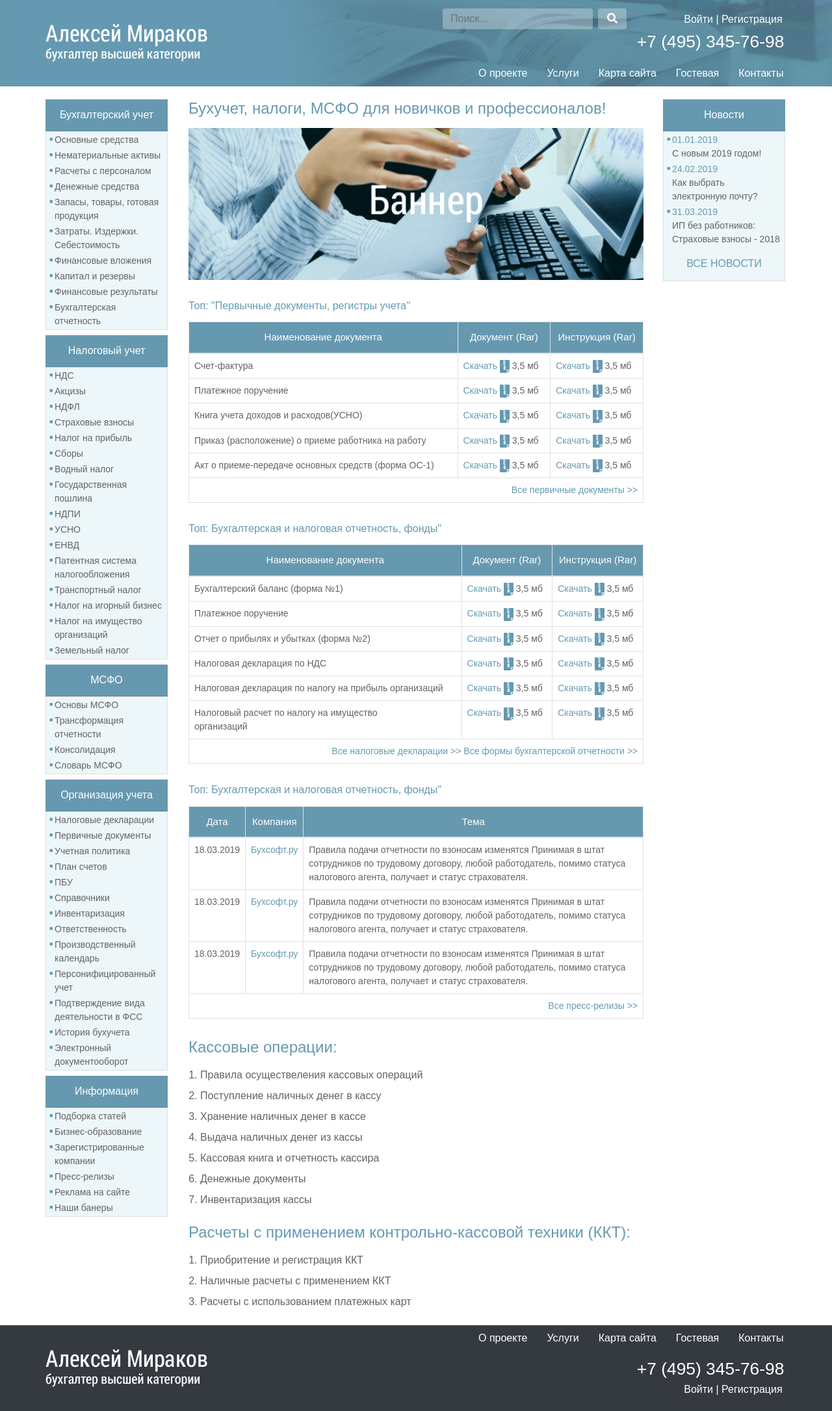
After one commit to Lucky3337/finance, a Django app: template main_app/templates/main_app/content.html in a window 1280 px wide. The commit adds this page. Shown: the whole page at 65% size. Run offline with Django 3.2, Linux system fonts and the light colour scheme; the template is opened without the code that fills it, so the values that code supplies are empty; some libraries are stand-ins or nearby versions.

Commit message:
add accounts application

```diff
--- a/main_app/templates/main_app/base.html
+++ b/main_app/templates/main_app/base.html
@@ -11,9 +11,31 @@
 {% endblock %}
 
 <!-- Content !-->
-        {% include 'main_app/body.html' %}
-        {% block body %}
+<div class="container-fluid">
+    <div class="container padding">
+        <div class="row text-center padding">
+            <div class="col-md-2 left-menu">
+            {% include 'main_app/right_menu.html' %}
+            {% block right_menu %}
             {% endblock %}
+            </div>
+
+            <div class="col-md-8 text-left middle-content">
+                {% block content %}
+                {% endblock %}
+            </div>
+
+            <div class="col-md-2">
+                <div class="row">
+                    {% include 'main_app/news.html' %}
+                    {% block news %}
+                    {% endblock %}
+                </div>
+            </div>
+        </div>
+    </div>
+</div>
+
 
 <!-- Footer !-->
 {% include 'main_app/footer.html' %}
--- a/main_app/templates/main_app/body.html
+++ b/main_app/templates/main_app/body.html
@@ -330,8 +330,8 @@
                     <li>Наличные расчеты с применением ККТ</li>
                     <li>Расчеты с использованием платежных карт</li>
                 </ol>
+            </div>
 
-            </div>
             <div class="col-md-2">
                 <div class="row">
                     <div class="accordion-fixed-top">
--- /dev/null
+++ b/main_app/templates/main_app/content.html
@@ -0,0 +1,155 @@
+{% extends "main_app/base.html" %}
+{% block content %}
+    {% load staticfiles %}
+    <h4 class="caption">Бухучет, налоги, МСФО для новичков и профессионалов!</h4>
+    <img src="{% static 'main_app/images/banner.png' %}" class="caption-image" alt="Responsive image">
+    <h5 class="title">Топ: "Первычные документы, регистры учета"</h5>
+    <table class="table table-bordered content-table">
+        <thead>
+        <tr>
+            <th scope="col">Наименование документа</th>
+            <th scope="col">Документ (Rar)</th>
+            <th scope="col">Инструкция (Rar)</th>
+        </tr>
+        </thead>
+        <tbody>
+        <tr>
+            <td>Счет-фактура</td>
+            <td><a class="download-link" href="#">Скачать <img src="{% static 'main_app/images/button_rar.png' %}" alt=""></a> 3,5 мб</td>
+            <td><a class="download" href="#">Скачать <img src="{% static 'main_app/images/button_rar.png' %}" alt=""></a> 3,5 мб</td>
+        </tr>
+        <tr>
+            <td>Платежное поручение</td>
+            <td><a class="download-link" href="#">Скачать <img src="{% static 'main_app/images/button_rar.png' %}" alt=""></a> 3,5 мб</td>
+            <td><a class="download-link" href="#">Скачать <img src="{% static 'main_app/images/button_rar.png' %}" alt=""></a> 3,5 мб</td>
+        </tr>
+        <tr>
+            <td>Книга учета доходов и расходов(УСНО)</td>
+            <td><a class="download-link" href="#">Скачать <img src="{% static 'main_app/images/button_rar.png' %}" alt=""></a> 3,5 мб</td>
+            <td><a class="download-link" href="#">Скачать <img src="{% static 'main_app/images/button_rar.png' %}" alt=""></a> 3,5 мб</td>
+        </tr>
+        <tr>
+            <td>Приказ (расположение) о приеме работника на работу</td>
+            <td><a class="download-link" href="#">Скачать <img src="{% static 'main_app/images/button_rar.png' %}" alt=""></a> 3,5 мб</td>
+            <td><a class="download-link" href="#">Скачать <img src="{% static 'main_app/images/button_rar.png' %}" alt=""></a> 3,5 мб</td>
+        </tr>
+        <tr>
+            <td>Акт о приеме-передаче основных средств (форма ОС-1)</td>
+            <td><a class="download-link" href="#">Скачать <img src="{% static 'main_app/images/button_rar.png' %}" alt=""></a> 3,5 мб</td>
+            <td><a class="download-link" href="#">Скачать <img src="{% static 'main_app/images/button_rar.png' %}" alt=""></a> 3,5 мб</td>
+        </tr>
+        <tr class="link-to-all">
+            <td colspan="3"><a href="#">Все первичные документы >></a></td>
+        </tr>
+        </tbody>
+    </table>
+    <h5 class="title">Топ: Бухгалтерская и налоговая отчетность, фонды"</h5>
+    <table class="table table-bordered content-table">
+        <thead>
+        <tr>
+            <th scope="col">Наименование документа</th>
+            <th scope="col">Документ (Rar)</th>
+            <th scope="col">Инструкция (Rar)</th>
+        </tr>
+        </thead>
+        <tbody>
+        <tr>
+            <td>Бухгалтерский баланс (форма №1)</td>
+            <td><a class="download-link" href="#">Скачать <img src="{% static 'main_app/images/button_rar.png' %}" alt=""></a> 3,5 мб</td>
+            <td><a class="download-link" href="#">Скачать <img src="{% static 'main_app/images/button_rar.png' %}" alt=""></a> 3,5 мб</td>
+        </tr>
+        <tr>
+            <td>Платежное поручение</td>
+            <td><a class="download-link" href="#">Скачать <img src="{% static 'main_app/images/button_rar.png' %}" alt=""></a> 3,5 мб</td>
+            <td><a class="download-link" href="#">Скачать <img src="{% static 'main_app/images/button_rar.png' %}" alt=""></a> 3,5 мб</td>
+        </tr>
+        <tr>
+            <td>Отчет о прибылях и убытках (форма №2)</td>
+            <td><a class="download-link" href="#">Скачать <img src="{% static 'main_app/images/button_rar.png' %}" alt=""></a> 3,5 мб</td>
+            <td><a class="download-link" href="#">Скачать <img src="{% static 'main_app/images/button_rar.png' %}" alt=""></a> 3,5 мб</td>
+        </tr>
+        <tr>
+            <td>Налоговая декларация по НДС</td>
+            <td><a class="download-link" href="#">Скачать <img src="{% static 'main_app/images/button_rar.png' %}" alt=""></a> 3,5 мб</td>
+            <td><a class="download-link" href="#">Скачать <img src="{% static 'main_app/images/button_rar.png' %}" alt=""></a> 3,5 мб</td>
+        </tr>
+        <tr>
+            <td>Налоговая декларация по налогу на прибыль организаций</td>
+            <td><a class="download-link" href="#">Скачать <img src="{% static 'main_app/images/button_rar.png' %}" alt=""></a> 3,5 мб</td>
+            <td><a class="download-link" href="#">Скачать <img src="{% static 'main_app/images/button_rar.png' %}" alt=""></a> 3,5 мб</td>
+        </tr>
+        <tr>
+            <td>Налоговый расчет по налогу на имущество <br> организаций</td>
+            <td><a class="download-link" href="#">Скачать <img src="{% static 'main_app/images/button_rar.png' %}" alt=""></a> 3,5 мб</td>
+            <td><a class="download-link" href="#">Скачать <img src="{% static 'main_app/images/button_rar.png' %}" alt=""></a> 3,5 мб</td>
+        </tr>
+        <tr class="link-to-all">
+            <td colspan="3">
+                <a href="#">Все налоговые декларации >></a>
+                <a href="#">Все формы бухгалтерской отчетности >></a>
+            </td>
+        </tr>
+        </tbody>
+    </table>
+    <h5 class="title">Топ: Бухгалтерская и налоговая отчетность, фонды"</h5>
+    <table class="table table-bordered content-table">
+        <thead>
+        <tr>
+            <th scope="col">Дата</th>
+            <th scope="col">Компания</th>
+            <th scope="col">Тема</th>
+        </tr>
+        </thead>
+        <tbody>
+        <tr>
+            <td class="td-align-middle">18.03.2019</td>
+            <td class="td-align-middle"><a href="#">Бухсофт.ру</a></td>
+            <td>
+                Правила подачи отчетности по взоносам изменятся
+                Принимая в штат сотрудников по трудовому
+                договору, любой работодатель, помимо статуса
+                налогового агента, получает и статус страхователя.
+            </td>
+        </tr>
+        <tr>
+            <td class="td-align-middle">18.03.2019</td>
+            <td class="td-align-middle"><a href="#">Бухсофт.ру</a></td>
+            <td>
+                Правила подачи отчетности по взоносам изменятся
+                Принимая в штат сотрудников по трудовому
+                договору, любой работодатель, помимо статуса
+                налогового агента, получает и статус страхователя.
+            </td>
+        </tr>
+        <tr>
+            <td class="td-align-middle">18.03.2019</td>
+            <td class="td-align-middle"><a href="#">Бухсофт.ру</a></td>
+            <td>
+                Правила подачи отчетности по взоносам изменятся
+                Принимая в штат сотрудников по трудовому
+                договору, любой работодатель, помимо статуса
+                налогового агента, получает и статус страхователя.
+            </td>
+        </tr>
+        <tr class="link-to-all">
+            <td colspan="3"><a href="#">Все пресс-релизы >></a></td>
+        </tr>
+        </tbody>
+    </table>
+    <h4 class="caption">Кассовые операции:</h4>
+    <ol class="list-links">
+        <li>Правила осуществеления кассовых операций</li>
+        <li>Поступление наличных денег в кассу</li>
+        <li>Хранение наличных денег в кассе</li>
+        <li>Выдача наличных денег из кассы</li>
+        <li>Кассовая книга и отчетность кассира</li>
+        <li>Денежные документы</li>
+        <li>Инвентаризация кассы</li>
+    </ol>
+    <h4 class="caption">Расчеты с применением контрольно-кассовой техники (ККТ):</h4>
+    <ol class="list-links">
+        <li>Приобритение и регистрация ККТ</li>
+        <li>Наличные расчеты с применением ККТ</li>
+        <li>Расчеты с использованием платежных карт</li>
+    </ol>
+{% endblock %}
--- a/main_app/templates/main_app/footer.html
+++ b/main_app/templates/main_app/footer.html
@@ -37,8 +37,13 @@
                         </div>
                         <div class="row">
                             <div class="col-md-3 ml-auto bottom-links">
-                                <a href="#" class="header-link">Войти</a> |
+                                {% if user.is_authenticated %}
+                                    {{ user.get_username }}
+                                    <a href="{% url 'accounts:logout' %}?next={{request.path}}" class="header-link">Выйти</a>
+                                {% else %}
+                                    <a href="{% url 'accounts:login' %}?next={{request.path}}" class="header-link">Войти</a> |
                                 <a href="#" class="header-link">Регистрация</a>
+                                {% endif %}
                             </div>
                         </div>
                     </div>
--- a/main_app/templates/main_app/head.html
+++ b/main_app/templates/main_app/head.html
@@ -20,7 +20,5 @@
 
         <!--<script type="text/javascript" src="../../static/index/js/"></script>-->
         <link rel="stylesheet" href="{% static 'main_app/main.css' %}">
-
-        <script type="text/javascript" src="../../static/index/js/main.js"></script>
     </head>
 {% endblock %}
--- a/main_app/templates/main_app/header.html
+++ b/main_app/templates/main_app/header.html
@@ -24,8 +24,13 @@
                                 </form>
                             </div>
                             <div class="col-md-3 top_links">
-                                <a href="#" class="header-link">Войти</a> |
+                                {% if user.is_authenticated %}
+                                    {{ user.get_username }}
+                                    <a href="{% url 'accounts:logout' %}?next={{request.path}}" class="header-link">Выйти</a>
+                                {% else %}
+                                    <a href="{% url 'accounts:login' %}?next={{request.path}}" class="header-link">Войти</a> |
                                 <a href="#" class="header-link">Регистрация</a>
+                                {% endif %}
                             </div>
                         </div>
 
--- /dev/null
+++ b/main_app/templates/main_app/news.html
@@ -0,0 +1,33 @@
+{% block news %}
+    {% load staticfiles %}
+    <div class="accordion-fixed-top">
+                        <div class="card">
+                            <div class="card-header">
+                                <h5 class="mb-0">
+                                    <button class="btn btn-link">
+                                        Новости
+                                    </button>
+                                </h5>
+                            </div>
+                            <div id="card-news" class="">
+                                <div class="card-body">
+                                    <div class="list-group">
+                                        <a href="#" class="list-group-item list-group-item-action submenu">
+                                            <div class="news_date">01.01.2019</div>
+                                            <div class="news_caption">С новым 2019 годом!</div>
+                                        </a>
+                                        <a href="#" class="list-group-item list-group-item-action submenu">
+                                            <div class="news_date">24.02.2019</div>
+                                            <div class="news_caption">Как выбрать электронную почту?</div>
+                                        </a>
+                                        <a href="#" class="list-group-item list-group-item-action submenu">
+                                            <div class="news_date">31.03.2019</div>
+                                            <div class="news_caption">ИП без работников: Страховые взносы - 2018</div>
+                                        </a>
+                                        <a href="#" class="link_all_news">ВСЕ НОВОСТИ</a>
+                                    </div>
+                                </div>
+                            </div>
+                        </div>
+                    </div>
+{% endblock %}
--- /dev/null
+++ b/main_app/templates/main_app/right_menu.html
@@ -0,0 +1,175 @@
+{% block right_menu %}
+    {% load staticfiles %}
+    <div class="accordion-fixed-top">
+        <div class="card">
+            <div class="card-header">
+                <h5 class="mb-0">
+                    <button class="btn btn-link">
+                        Бухгалтерский учет
+                    </button>
+                </h5>
+            </div>
+            <div id="card-content-1" class="">
+                <div class="card-body">
+                    <div class="list-group">
+                        <a href="#" class="list-group-item list-group-item-action submenu">Основные
+                            средства</a>
+                        <a href="#" class="list-group-item list-group-item-action submenu">Нематериальные
+                            активы</a>
+                        <a href="#" class="list-group-item list-group-item-action submenu">Расчеты с
+                            персоналом</a>
+                        <a href="#" class="list-group-item list-group-item-action submenu">Денежные
+                            средства</a>
+                        <a href="#" class="list-group-item list-group-item-action submenu">Запасы,
+                            товары, готовая продукция</a>
+                        <a href="#" class="list-group-item list-group-item-action submenu">Затраты.
+                            Издержки. Себестоимость</a>
+                        <a href="#" class="list-group-item list-group-item-action submenu">Финансовые
+                            вложения</a>
+                        <a href="#" class="list-group-item list-group-item-action submenu">Капитал и
+                            резервы</a>
+                        <a href="#" class="list-group-item list-group-item-action submenu">Финансовые
+                            результаты</a>
+                        <a href="#" class="list-group-item list-group-item-action submenu">Бухгалтерская
+                            отчетность</a>
+                    </div>
+                </div>
+            </div>
+        </div>
+
+        <div class="card">
+            <div class="card-header" id="heading-2">
+                <h5 class="mb-0">
+                    <button class="btn btn-link">
+                        Налоговый учет
+                    </button>
+                </h5>
+            </div>
+
+            <div id="card-content-2" class="">
+                <div class="card-body">
+                    <div class="list-group">
+                        <a href="#" class="list-group-item list-group-item-action submenu">НДС</a>
+                        <a href="#" class="list-group-item list-group-item-action submenu">Акцизы</a>
+                        <a href="#" class="list-group-item list-group-item-action submenu">НДФЛ</a>
+                        <a href="#" class="list-group-item list-group-item-action submenu">Страховые
+                            взносы</a>
+                        <a href="#" class="list-group-item list-group-item-action submenu">Налог на
+                            прибыль</a>
+                        <a href="#" class="list-group-item list-group-item-action submenu">Сборы</a>
+                        <a href="#" class="list-group-item list-group-item-action submenu">Водный
+                            налог</a>
+                        <a href="#" class="list-group-item list-group-item-action submenu">Государственная
+                            пошлина</a>
+                        <a href="#" class="list-group-item list-group-item-action submenu">НДПИ</a>
+                        <a href="#" class="list-group-item list-group-item-action submenu">УСНО</a>
+                        <a href="#" class="list-group-item list-group-item-action submenu">ЕНВД</a>
+                        <a href="#" class="list-group-item list-group-item-action submenu">Патентная
+                            система налогообложения</a>
+                        <a href="#" class="list-group-item list-group-item-action submenu">Транспортный
+                            налог</a>
+                        <a href="#" class="list-group-item list-group-item-action submenu">Налог на
+                            игорный бизнес</a>
+                        <a href="#" class="list-group-item list-group-item-action submenu">Налог на
+                            имущество организаций</a>
+                        <a href="#" class="list-group-item list-group-item-action submenu">Земельный
+                            налог</a>
+                    </div>
+                </div>
+            </div>
+        </div>
+
+        <div class="card">
+            <div class="card-header" id="heading-3">
+                <h5 class="mb-0">
+                    <button class="btn btn-link">
+                        МСФО
+                    </button>
+                </h5>
+            </div>
+
+            <div id="card-content-3" class="">
+                <div class="card-body">
+                    <div class="list-group">
+                        <a href="#" class="list-group-item list-group-item-action submenu">Основы
+                            МСФО</a>
+                        <a href="#" class="list-group-item list-group-item-action submenu">Трансформация
+                            отчетности</a>
+                        <a href="#"
+                           class="list-group-item list-group-item-action submenu">Консолидация</a>
+                        <a href="#" class="list-group-item list-group-item-action submenu">Словарь
+                            МСФО</a>
+                    </div>
+                </div>
+            </div>
+        </div>
+
+        <div class="card">
+            <div class="card-header" id="heading-4">
+                <h5 class="mb-0">
+                    <button class="btn btn-link">
+                        Организация учета
+                    </button>
+                </h5>
+            </div>
+
+            <div id="card-content-4" class="">
+                <div class="card-body">
+                    <div class="list-group">
+                        <a href="#" class="list-group-item list-group-item-action submenu">Налоговые
+                            декларации</a>
+                        <a href="#" class="list-group-item list-group-item-action submenu">Первичные
+                            документы</a>
+                        <a href="#" class="list-group-item list-group-item-action submenu">Учетная
+                            политика </a>
+                        <a href="#" class="list-group-item list-group-item-action submenu">План
+                            счетов</a>
+                        <a href="#" class="list-group-item list-group-item-action submenu">ПБУ</a>
+                        <a href="#"
+                           class="list-group-item list-group-item-action submenu">Справочники</a>
+                        <a href="#" class="list-group-item list-group-item-action submenu">Инвентаризация</a>
+                        <a href="#" class="list-group-item list-group-item-action submenu">Ответственность</a>
+                        <a href="#" class="list-group-item list-group-item-action submenu">Производственный
+                            календарь</a>
+                        <a href="#" class="list-group-item list-group-item-action submenu">Персонифицированный
+                            учет</a>
+                        <a href="#" class="list-group-item list-group-item-action submenu">Подтверждение
+                            вида деятельности в ФСС</a>
+                        <a href="#" class="list-group-item list-group-item-action submenu">История
+                            бухучета</a>
+                        <a href="#" class="list-group-item list-group-item-action submenu">Электронный
+                            документооборот</a>
+                    </div>
+                </div>
+            </div>
+        </div>
+
+        <div class="card">
+            <div class="card-header" id="heading-5">
+                <h5 class="mb-0">
+                    <button class="btn btn-link">
+                        Информация
+                    </button>
+                </h5>
+            </div>
+
+            <div id="card-content-5" class="">
+                <div class="card-body">
+                    <div class="list-group">
+                        <a href="#" class="list-group-item list-group-item-action submenu">Подборка
+                            статей</a>
+                        <a href="#" class="list-group-item list-group-item-action submenu">Бизнес-образование</a>
+                        <a href="#" class="list-group-item list-group-item-action submenu">Зарегистрированные
+                            компании</a>
+                        <a href="#"
+                           class="list-group-item list-group-item-action submenu">Пресс-релизы</a>
+                        <a href="#" class="list-group-item list-group-item-action submenu">Реклама на
+                            сайте</a>
+                        <a href="#" class="list-group-item list-group-item-action submenu">Наши
+                            банеры</a>
+                    </div>
+                </div>
+            </div>
+        </div>
+    </div>
+{% endblock %}
```
Also changed, not shown: accounts/__init__.py (added). Lines whose indentation alone changed are shown as unchanged.
